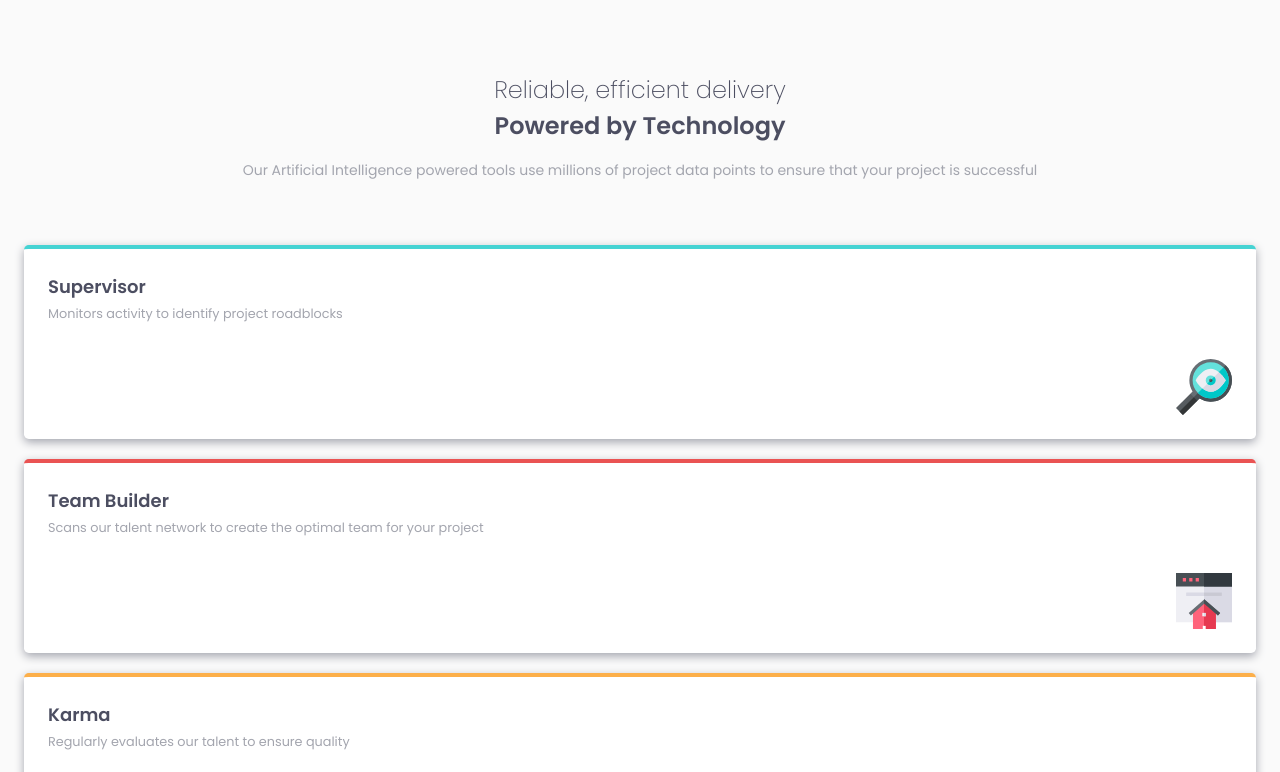
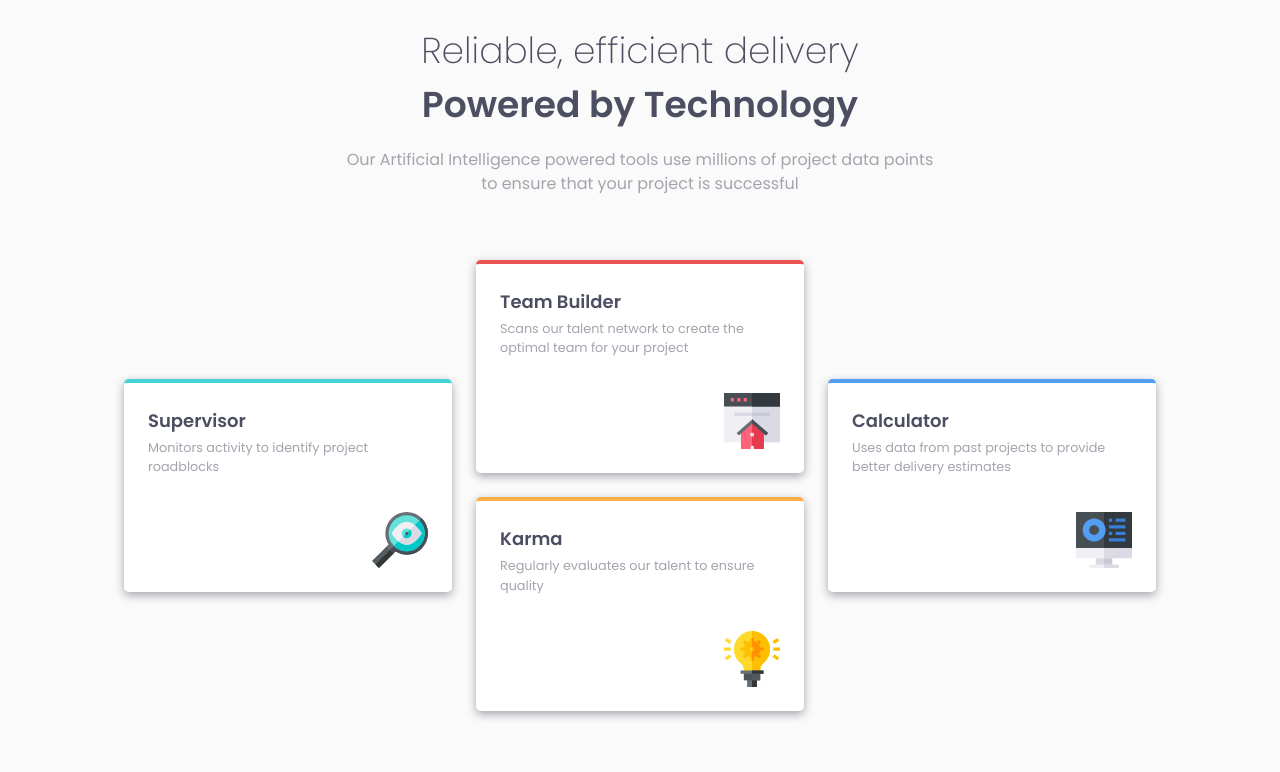
Before and after one commit to HeberRios/four-card-feature-section, a plain HTML site: page index.html in a window 1280 px wide. Shown: the top 772 px of the page. Drawn offline with Linux system fonts and the light colour scheme.

Commit message:
Add media queries for larger screen sizes
The corresponding media queries for larger screens were added
(breakpoint for 600px and 875px).

Also the content arrangement for the functionality card was changed
to prevent the movement of the images when the card changes in height.

```diff
--- a/index.html
+++ b/index.html
@@ -30,8 +30,12 @@
 
         <main>
             <article class="functionality-card">
+                <div class="wrapper">
                     <h2 class="">Supervisor</h2>
-                <p class="">Monitors activity to identify project roadblocks</p>
+                    <p class="">
+                        Monitors activity to identify project roadblocks
+                    </p>
+                </div>
                 <img
                     src="./images/icon-supervisor.svg"
                     alt="A magnifying glass with an eye in the center"
@@ -40,11 +44,13 @@
             </article>
 
             <article class="functionality-card">
+                <div class="wrapper">
                     <h2 class="">Team Builder</h2>
                     <p class="">
-                    Scans our talent network to create the optimal team for your
-                    project
+                        Scans our talent network to create the optimal team for
+                        your project
                     </p>
+                </div>
                 <img
                     src="./images/icon-team-builder.svg"
                     alt="A software program window with a house in the center"
@@ -53,8 +59,12 @@
             </article>
 
             <article class="functionality-card">
+                <div class="wrapper">
                     <h2 class="">Karma</h2>
-                <p class="">Regularly evaluates our talent to ensure quality</p>
+                    <p class="">
+                        Regularly evaluates our talent to ensure quality
+                    </p>
+                </div>
                 <img
                     src="./images/icon-karma.svg"
                     alt="A light bulb shining"
@@ -63,11 +73,13 @@
             </article>
 
             <article class="functionality-card">
+                <div class="wrapper">
                     <h2 class="">Calculator</h2>
                     <p class="">
                         Uses data from past projects to provide better delivery
                         estimates
                     </p>
+                </div>
                 <img
                     src="./images/icon-calculator.svg"
                     alt="A monitor display with graphics and data"
--- a/style.css
+++ b/style.css
@@ -147,11 +147,23 @@ p {
     color: var(--clr-grayish-blue);
 }
 
+.wrapper {
+    display: flex;
+    flex-direction: column;
+    gap: 0.25rem;
+}
+
 /* HEADER STYLES */
 header {
+    min-width: 20.4375rem;
+    display: flex;
+    flex-direction: column;
+    align-items: center;
+    gap: 1rem;
+
     h1 {
         margin-top: 3rem;
-        font-size: 1.5rem;
+        font-size: clamp(1.5rem, 3.125dvw, 2.25rem);
         font-weight: var(--fw-light);
         text-align: center;
 
@@ -162,13 +174,14 @@ header {
     }
 
     p:nth-child(2) {
-        font-size: 0.875rem;
-        margin-top: 1rem;
+        max-width: 37.5rem;
+        font-size: clamp(0.875rem, 2.25dvw, 1rem);
         text-align: center;
     }
 }
 
 main {
+    min-width: 20.4375rem;
     display: grid;
     grid-template-columns: 1fr;
     row-gap: 1.25rem;
@@ -194,24 +207,65 @@ main {
 .functionality-card {
     display: flex;
     flex-direction: column;
+    justify-content: space-between;
     gap: 0.25rem;
     padding: 1.5rem;
     border-radius: 0.3rem;
     background-color: white;
     box-shadow: 0 0.2rem 0.6rem 0 var(--clr-grayish-blue);
 
-    h2 {
-        font-size: 1.125rem;
-    }
+    .wrapper {
+        h2 {
+            font-size: 1.125rem;
+        }
 
-    p {
-        font-size: 0.8rem;
+        p {
+            font-size: 0.8rem;
+        }
     }
 
     img {
         max-width: 3.5rem;
         margin-top: 2rem;
         align-self: end;
+    }
+}
+
+@media (min-width: 37.5rem) {
+    main {
+        grid-template-columns: repeat(2, 1fr);
+        column-gap: 1.25rem;
+    }
+}
+
+@media (min-width: 54.6875rem) {
+    header {
+        max-width: 75rem;
+
+        h1 {
+            margin-top: 0rem;
+        }
+    }
+
+    main {
+        max-width: 64.5rem;
+        grid-template-columns: repeat(3, 1fr);
+        align-items: center;
+        justify-items: center;
+        row-gap: 1.5rem;
+        column-gap: 1.5rem;
+
+        .functionality-card:nth-child(1) {
+            grid-row: 1/3;
+        }
+
+        .functionality-card:nth-child(3) {
+            grid-column: 2;
+            grid-row: 2/3;
+        }
+        .functionality-card:nth-child(4) {
+            grid-row: 1/3;
+        }
     }
 }
 
```
Lines whose indentation alone changed are shown as unchanged.
